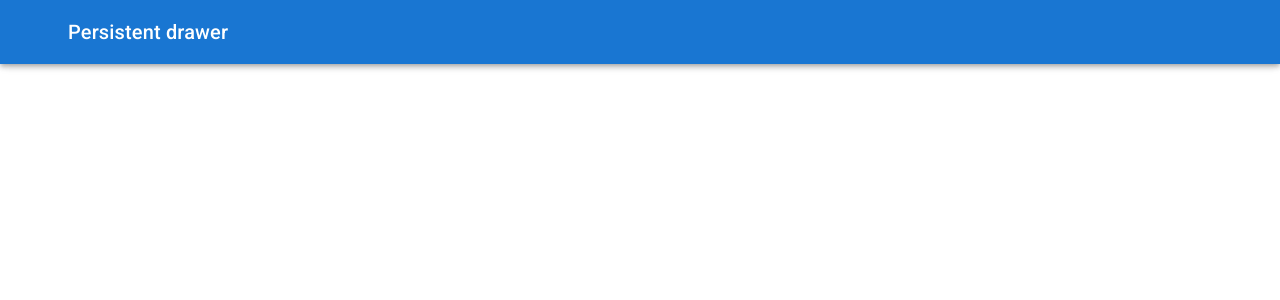
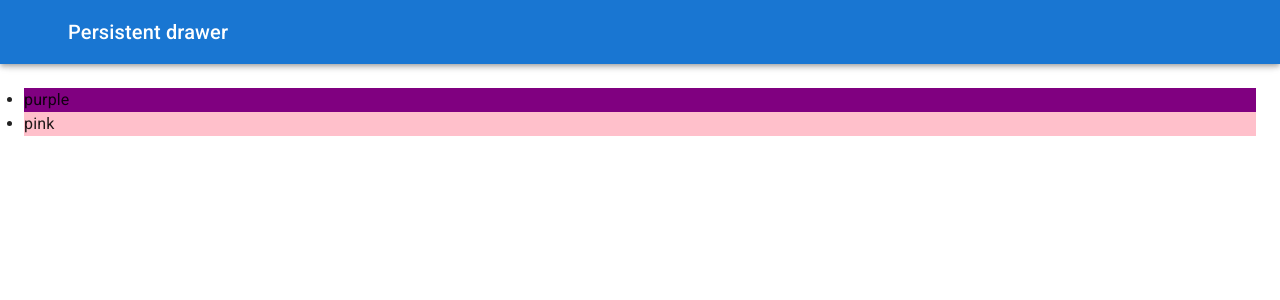
Before and after one commit to Fernando-Andres-Ramos/Colors-Palettes, a React (Vite) app: page /palette/new in a window 1280 px wide. Shown: the top 300 px of the page. Built offline with nearby package versions, Linux system fonts and the light colour scheme; some icons are missing.

Commit message:
Connect colorpicker to button

```diff
--- a/src/components/NewPaletteForm/NewPaletteForm.jsx
+++ b/src/components/NewPaletteForm/NewPaletteForm.jsx
@@ -86,9 +86,10 @@
   const theme = useTheme();
   const [open, setOpen] = React.useState(false);
   const [background, setBackground] = React.useState("#ADD8E")
+  const [colors, setColors] = React.useState(["purple","pink"])
 
   const handleChangeComplete = (color) => {
-    setBackground(color.hex );
+    setBackground(color.hex )
   };
 
   const handleDrawerOpen = () => {
@@ -98,6 +99,10 @@
   const handleDrawerClose = () => {
     setOpen(false);
   };
+
+  const addNewColor = () =>{
+    setColors([...colors, background])
+  }
 
   return (
     <Box sx={{ display: 'flex' }}>
@@ -153,13 +158,21 @@
           onChangeComplete={handleChangeComplete}
           />
 
-        <Button variant="contained" color="primary">ADD COLOR</Button>
+        <Button
+          variant="contained"
+          color="primary"
+          style={{backgroundColor:`${background}`}}
+          onClick={addNewColor}>ADD COLOR</Button>
         <Divider />
 
       </Drawer>
       <Main open={open}>
         <DrawerHeader />
-
+        <ul>
+          {colors.map(color=>
+            <li style={{backgroundColor:`${color}`}} key={color}>{color}</li>
+          )}
+        </ul>
       </Main>
     </Box>
   );
```
